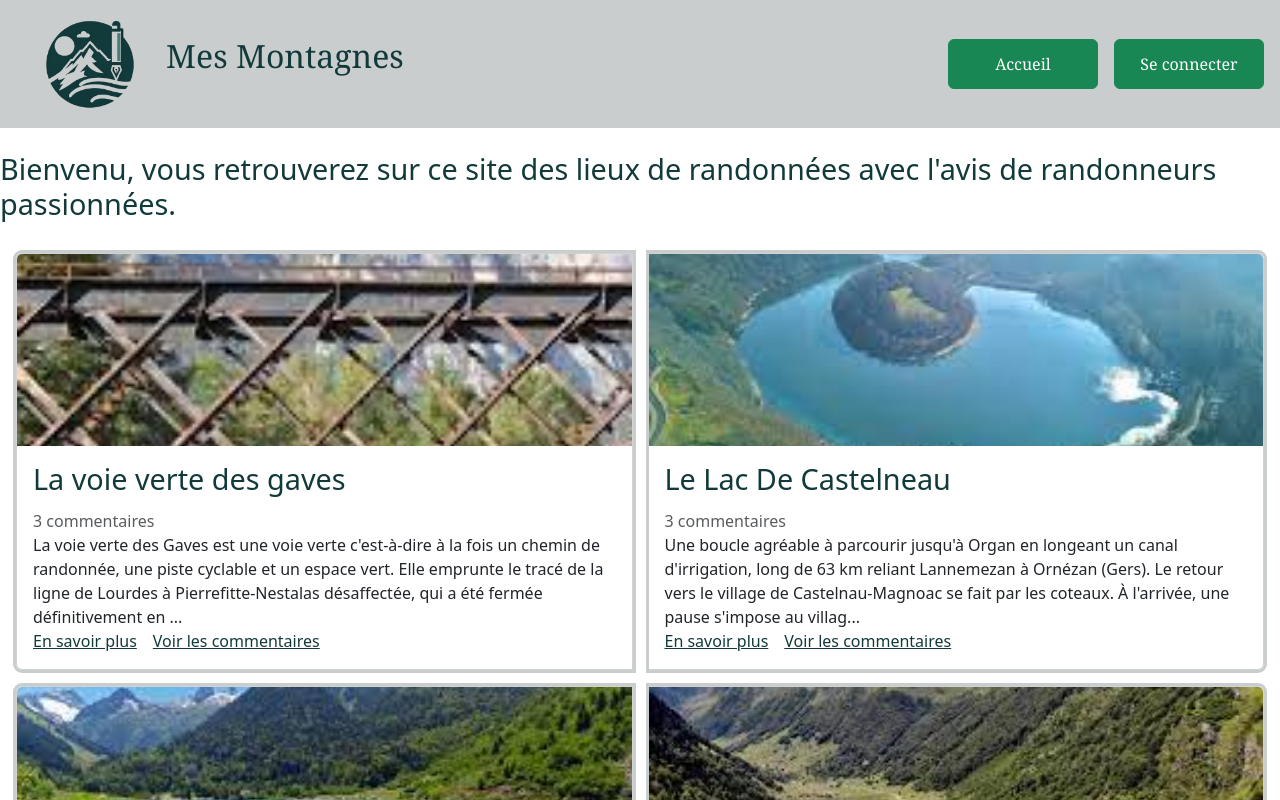
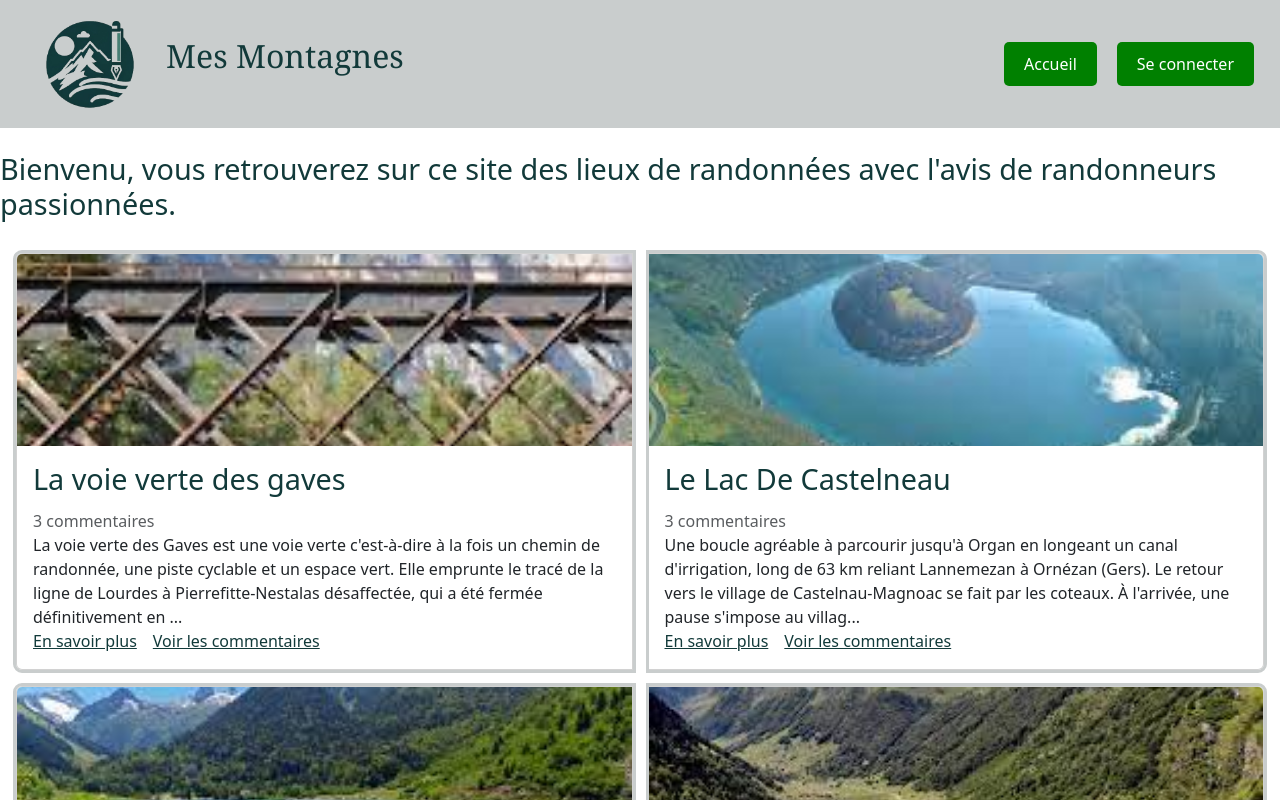
Before and after one commit to CamilleTouron/BLOG_REACT, a React (Create React App) app: page /accueil in a window 1280 px wide. Shown: the top 800 px of the page. Built offline with nearby package versions, Linux system fonts and the light colour scheme.

Commit message:
utiliser lien a au lieu de button pour redirection

```diff
--- a/src/App.css
+++ b/src/App.css
@@ -33,7 +33,6 @@ h4 {
     color: #123A3A !important;
 }
 
-/* Container for both logo and form */
 .login-container {
     display: flex;
     flex-direction: column;
@@ -70,7 +69,37 @@ h4 {
 #navbar .button-container {
     margin-left: auto;
     display: flex;
-    gap: 1rem; /* Space between buttons */
+    gap: 1rem;
+}
+
+.button-container {
+    display: flex;
+    justify-content: space-around;
+}
+
+.button-container ul {
+    list-style-type: none;
+    margin: 0;
+    padding: 0;
+    display: flex;
+}
+
+.button-container ul li {
+    margin: 0 10px;
+}
+
+.button-container ul li a {
+    display: inline-block;
+    padding: 10px 20px;
+    text-decoration: none;
+    color: white;
+    background-color: green;
+    border-radius: 5px;
+    transition: background-color 0.3s ease;
+}
+
+.button-container ul li a:hover {
+    background-color: darkgreen;
 }
 
 #footer{
--- a/src/components/Navbar.js
+++ b/src/components/Navbar.js
@@ -5,60 +5,28 @@ import {useNavigate} from "react-router-dom";
 
 const NavbarComponent = ({isLogin, setIsLogin}) => {
     const navigate = useNavigate();
+    const [isDisconnect, setIsDisconnect] = React.useState(isLogin? "Se déconnecter" : "Se connecter");
 
     const handleDisconnect = () => {
-        navigate("/connexion");
-    };
+        if(isLogin) {
+            setIsLogin(false);
+            setIsDisconnect(true);
+        }
+    }
 
-    const handleHome = () => {
-        navigate("/accueil");
-    };
+    React.useEffect(() => {
+        setIsDisconnect(isLogin? "Se déconnecter" : "Se connecter");
+    }, [isLogin]);
 
     return (
         <div id="navbar" color="light" light expand="md">
             <a href={"/"}><img src={logo} alt="Logo de mesmontagnes.com" className="logo" draggable={false}/></a>
             <h1>Mes Montagnes</h1>
             <nav className="button-container">
-                <Button
-                    id={"navbar-home"} // changed from "home"
-                    color={"success"}
-                    onClick={handleHome}
-                    onKeyPress={(event) => {
-                        if (event.key === 'Enter') {
-                            handleHome();
-                        }
-                    }}
-                    tabIndex="0"
-                >
-                    Accueil
-                </Button>
-                {isLogin ? (
-                    <Button
-                        id={"navbar-disconnect"} // changed from "disconnect"
-                        color={"success"}
-                        onClick={handleDisconnect}
-                        onKeyPress={(event) => {
-                            if (event.key === 'Enter') {
-                                handleDisconnect();
-                            }
-                        }}
-                        tabIndex="0"
-                    >
-                        Se déconnecter
-                    </Button>) : (<Button
-                    id={"navbar-disconnect"} // changed from "disconnect"
-                    color={"success"}
-                    onClick={handleDisconnect}
-                    onKeyPress={(event) => {
-                        if (event.key === 'Enter') {
-                            handleDisconnect();
-                        }
-                    }}
-                    tabIndex="0"
-                >
-                    Se connecter
-                </Button>)
-                }
+                <ul>
+                    <li><a id={"navbar-home"} href={"/accueil"} aria-label={"Lien vers l'accueil"}>Accueil</a></li>
+                    <li><a id={"navbar-disconnect"} onClick={handleDisconnect} href={"/connexion"} aria-label={"Lien de déconnexion qui redirige vers la page de connexion"}>{isDisconnect}</a></li>
+                </ul>
             </nav>
         </div>
     );
```
